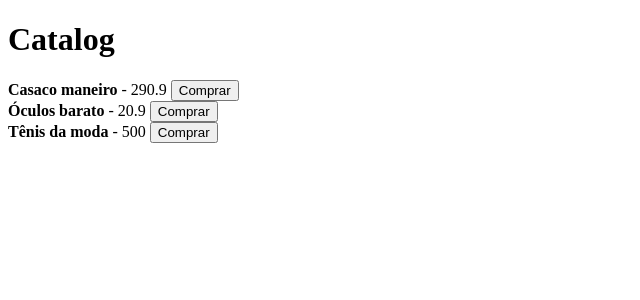
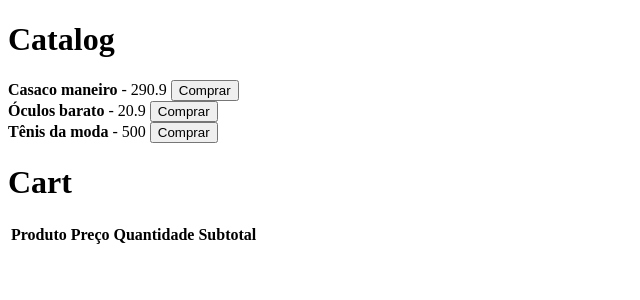
Before and after one commit to bmurase/redux-saga, a React (Create React App) app: page / in a window 1280 px wide. Shown: the top 300 px of the page, without its empty margins (0-640 px from the left). Built offline with nearby package versions, Linux system fonts and the light colour scheme; data requests are answered from the project's data file.

Commit message:
creating cart component

```diff
--- a/src/App.tsx
+++ b/src/App.tsx
@@ -1,5 +1,6 @@
 import React from 'react';
 import { Provider } from 'react-redux';
+import { Cart } from './components/Cart';
 import { Catalog } from './components/Catalog';
 import { store } from './store';
 
@@ -7,6 +8,7 @@ function App() {
   return (
     <Provider store={store}>
       <Catalog />
+      <Cart />
     </Provider>
   );
 }
--- /dev/null
+++ b/src/components/Cart.tsx
@@ -0,0 +1,27 @@
+import React from 'react';
+import { useSelector } from 'react-redux';
+
+export const Cart: React.FC = () => {
+  const state = useSelector(state => state);
+
+  // console.log(state);
+
+  return (
+    <main>
+      <h1>Cart</h1>
+      <table>
+        <thead>
+          <tr>
+            <th>Produto</th>
+            <th>Preço</th>
+            <th>Quantidade</th>
+            <th>Subtotal</th>
+          </tr>
+        </thead>
+        <tbody>
+
+        </tbody>
+      </table>
+    </main>
+  );
+};
```
